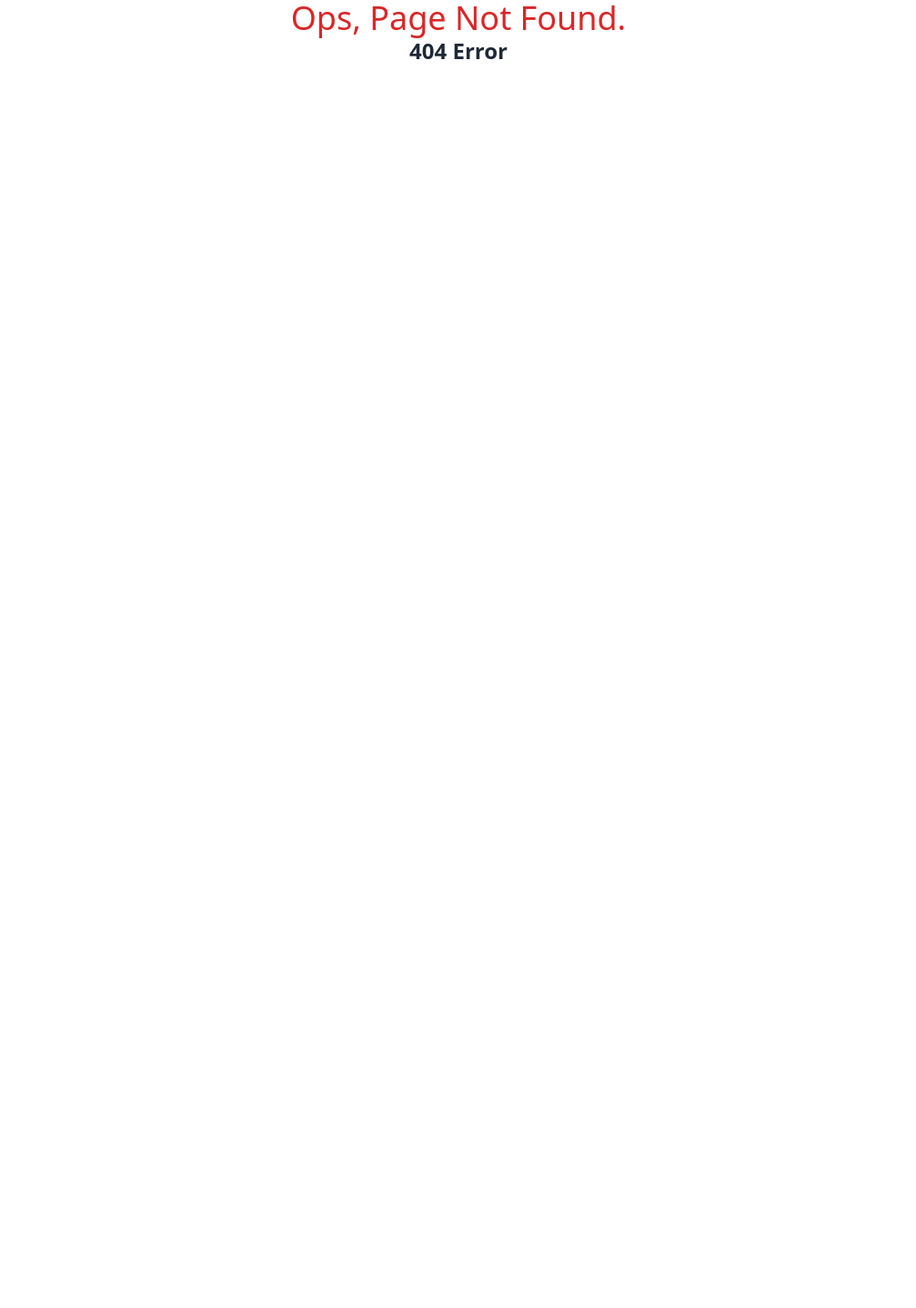
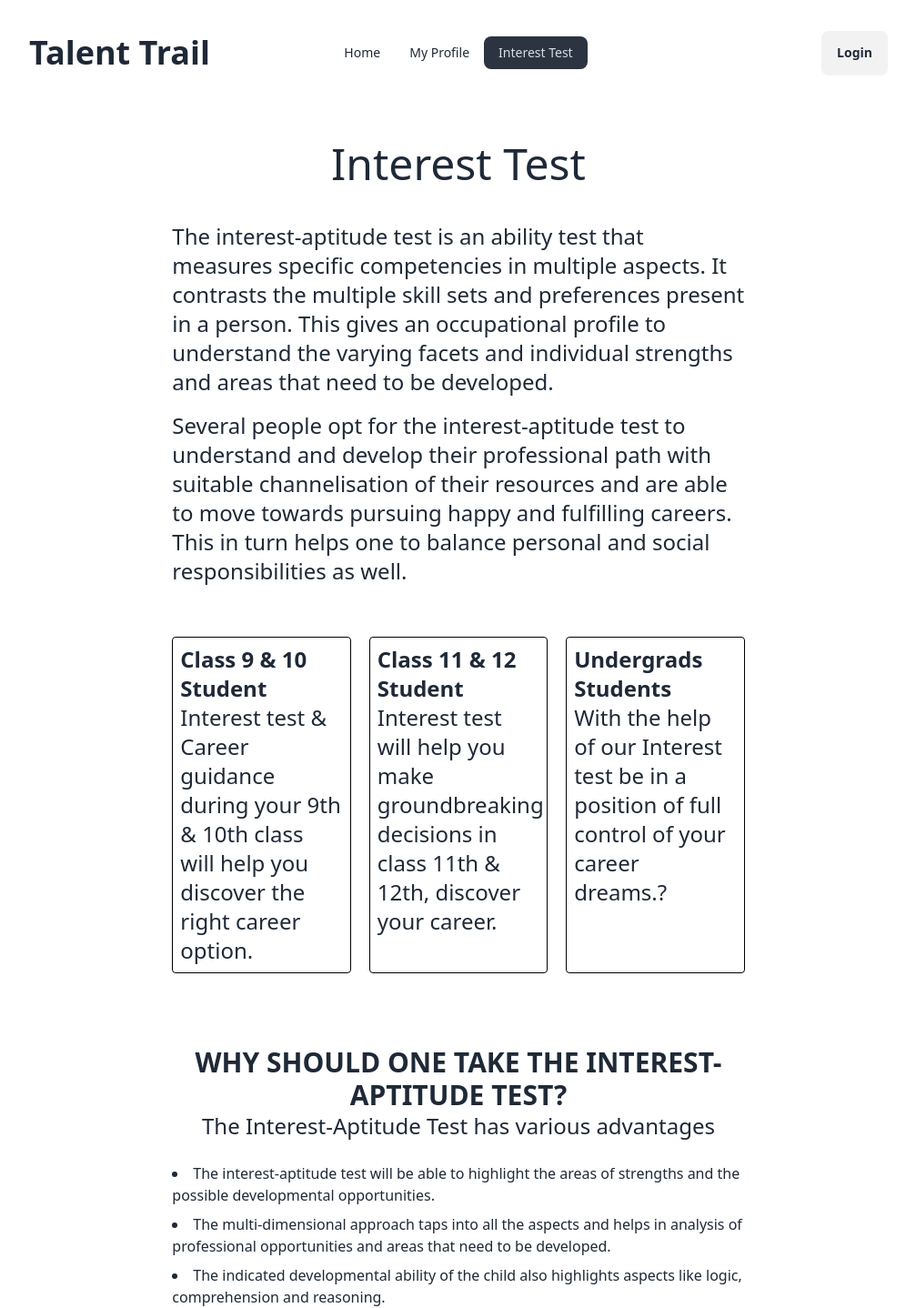
Before and after one commit to Imranahmed935/Talent-Trail, a React (Vite) app: page /interest in a window 1280 px wide. Before the commit this address had no page. Shown: the whole page at 91% size, without its empty margins (136-1143 px from the left). Before the commit the page ends 800 px from the top, so only its background shows below. Built offline with nearby package versions, Linux system fonts and the light colour scheme.

Commit message:
about section added with location

```diff
--- a/package.json
+++ b/package.json
@@ -14,6 +14,7 @@
     "match-sorter": "^8.0.0",
     "react": "^18.3.1",
     "react-dom": "^18.3.1",
+    "react-icons": "^5.3.0",
     "react-router-dom": "^6.28.0",
     "sort-by": "^1.2.0"
   },
--- /dev/null
+++ b/src/Components/About/About.jsx
@@ -0,0 +1,38 @@
+import React from 'react';
+import { FaUserGraduate } from "react-icons/fa";
+import { IoLocationSharp } from "react-icons/io5";
+import { IoIosCheckmarkCircle } from "react-icons/io";
+
+const About = () => {
+    return (
+        <div className='lg:border'>
+           <h1 className='text-4xl font-bold text-center py-10 underline'>Who are we ?</h1>
+           <div className='lg:w-8/12 mx-auto'>
+            <p className='text-2xl text-center'>We are focused on providing career counselling and guidance services to students of classes 9th, 10th, 11th, 12th apart from providing 360 degree guidance to undergraduates and college students. We also help Private Schools, Non-Profits, Governments and CSRs in improving education by imparting the following services.</p>
+           </div>
+           <h1 className='text-4xl font-bold text-center py-10 underline'>Why Choose Us</h1>
+
+           <div className='lg:w-8/12 mx-auto grid grid-cols-1 md:grid-cols-2 lg:grid-cols-3 gap-5 px-2'>
+            <div className='space-y-2 bg-stone-200 p-4 rounded'>
+                <p className='text-4xl'><FaUserGraduate/></p>
+                <p className='font-bold'>80000+</p>
+                <p className='text-2xl'>Career Counselling</p>
+            </div>
+            <div className='space-y-2 bg-stone-200 p-4 rounded'>
+                <p className='text-4xl'><IoIosCheckmarkCircle /></p>
+                <p className='font-bold'>1800+</p>
+                <p className='text-2xl'>Career Counselors</p>
+            </div>
+            <div className='space-y-2 bg-stone-200 p-4 rounded'>
+                <p className='text-4xl'><IoLocationSharp/></p>
+                <p className='font-bold'>Across Bangladesh</p>
+                <p className='text-2xl'>12+ Cities</p>
+            </div>
+
+           </div>
+           <p className='text-2xl lg:w-8/12 mx-auto text-center py-6'>Our mission is, to have more than 10,000+ professionally trained career counsellors in across bangladesh by 2025.</p>
+        </div>
+    );
+};
+
+export default About;
--- a/src/Components/Navbar/Navbar.jsx
+++ b/src/Components/Navbar/Navbar.jsx
@@ -5,6 +5,7 @@ const Navbar = () => {
     const links = <>
     <li><NavLink to={'/'}>Home</NavLink></li>
     <li><NavLink to={'/profile'}>My Profile</NavLink></li>
+    <li><NavLink to={'/interest'}>Interest Test</NavLink></li>
     </>
     return (
 <div className="navbar bg-base-100">
--- a/src/Pages/Home.jsx
+++ b/src/Pages/Home.jsx
@@ -3,6 +3,7 @@ import Navbar from '../Components/Navbar/Navbar';
 import Banner from '../Components/Banner/Banner';
 import Services from '../Components/Services/Services';
 import ClassTen from '../Components/ClassTen/ClassTen';
+import About from '../Components/About/About';
 
 const Home = () => {
     return (
@@ -16,7 +17,9 @@ const Home = () => {
             <main className='lg:w-9/12 mx-auto'>
                 <Services/>
                 <ClassTen/>
+                <About/>
             </main>
+
         </div>
     );
 };
--- /dev/null
+++ b/src/Pages/Interest.jsx
@@ -0,0 +1,50 @@
+import React from 'react';
+import Navbar from '../Components/Navbar/Navbar';
+
+const Interest = () => {
+    return (
+        <div>
+            <nav className='lg:w-9/12 mx-auto py-6'>
+             <Navbar/>
+           </nav>
+           <div className='lg:w-9/12 mx-auto px-2'>
+            <h1 className='text-5xl text-center py-10'>Interest Test</h1>
+            <div className='lg:w-8/12 mx-auto space-y-4 '>
+            <p className='text-2xl'>The interest-aptitude test is an ability test that measures specific competencies in multiple aspects. It contrasts the multiple skill sets and preferences present in a person. This gives an occupational profile to understand the varying facets and individual strengths and areas that need to be developed.</p>
+            <p className='text-2xl'>
+            Several people opt for the interest-aptitude test to understand and develop their professional path with suitable channelisation of their resources and are able to move towards pursuing happy and fulfilling careers. This in turn helps one to balance personal and social responsibilities as well.
+            </p>
+            <div className='grid grid-cols-1 md:grid-cols-2 lg:grid-cols-3 gap-5 py-10'>
+                <div className='border border-black p-2 rounded'>
+                    <h1 className='text-2xl font-bold'>Class 9 & 10 Student</h1>
+                    <p className='text-2xl'>Interest test & Career guidance during your 9th & 10th class will help you discover the right career option.</p>
+                </div>
+                <div className='border border-black p-2 rounded'>
+                    <h1 className='text-2xl font-bold'>Class 11 & 12 Student</h1>
+                    <p className='text-2xl'>Interest test will help you make groundbreaking decisions in class 11th & 12th, discover your career.</p>
+                </div>
+                <div className='border border-black p-2 rounded'>
+                    <h1 className='text-2xl font-bold'>Undergrads Students</h1>
+                    <p className='text-2xl'>With the help of our Interest test be in a position of full control of your career dreams.?</p>
+                </div>
+            </div>
+             <div>
+                <div className='text-center py-6'>
+                <h1 className='text-3xl font-bold'>WHY SHOULD ONE TAKE THE INTEREST-APTITUDE TEST?</h1>
+                <p className='text-2xl'>The Interest-Aptitude Test has various advantages</p>
+                </div>
+                    <div className='space-y-2'>
+                    <li>The interest-aptitude test will be able to highlight the areas of strengths and the possible developmental opportunities.</li>
+                    <li>The multi-dimensional approach taps into all the aspects and helps in analysis of professional opportunities and areas that need to be developed.</li>
+                    <li>The indicated developmental ability of the child also highlights aspects like logic, comprehension and reasoning.</li>
+
+                    </div>
+             </div>
+            </div>
+
+           </div>
+        </div>
+    );
+};
+
+export default Interest;
--- a/src/Routes/Routes.jsx
+++ b/src/Routes/Routes.jsx
@@ -3,6 +3,7 @@ import MainLayout from "../Layout/MainLayout";
 import ErrorPage from "../Pages/ErrorPage";
 import Home from "../Pages/Home";
 import Details from "../Components/Details/Details";
+import Interest from "../Pages/Interest";
 
 const router = createBrowserRouter([
     {
@@ -17,6 +18,10 @@ const router = createBrowserRouter([
         ]
     },
     {
+        path:'/interest',
+        element:<Interest/>
+    },
+    {
         path:'/details/:id',
         element:<Details/>,
         loader:()=> fetch('../data.json')
```
Also changed, not shown: 1 other file (tests, documents, lock files or other folders).
